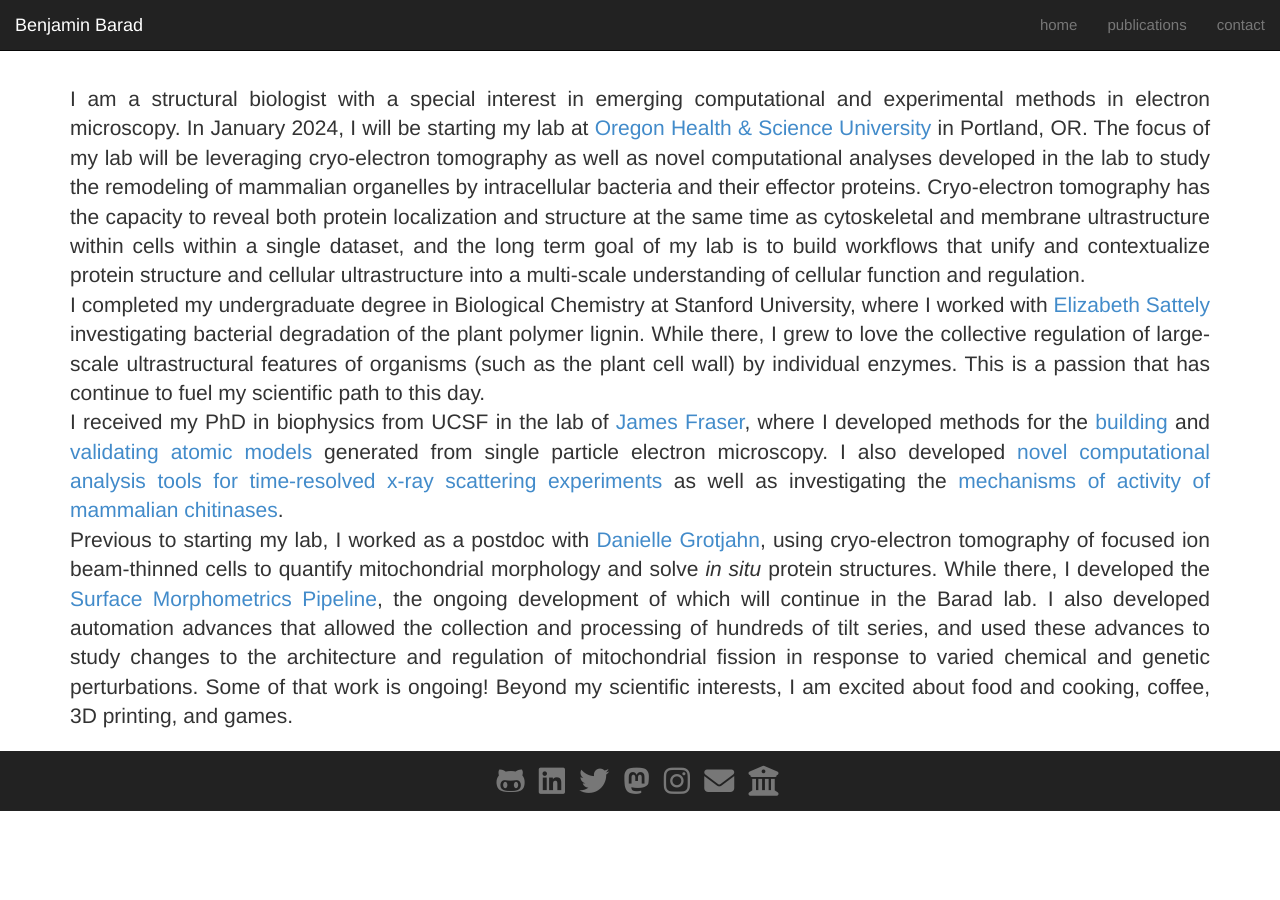
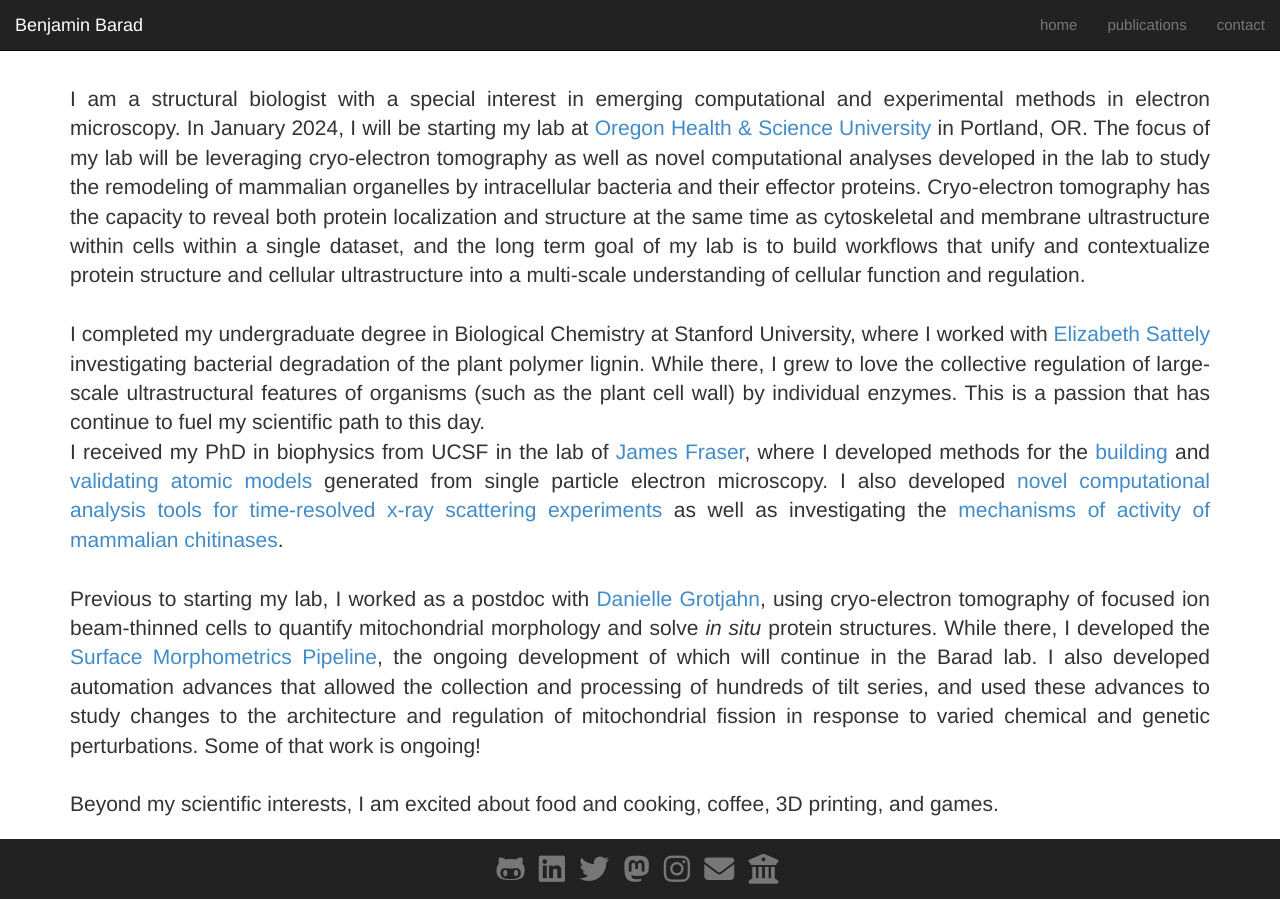
Before and after one commit to bbarad/bbarad.github.io, a Jekyll site: the page built from index.md, in a window 1280 px wide and 900 px high, scrolled down 578 px. Built offline with Jekyll 4.4.1, drawn with Linux system fonts in a browser that asks for light colours; nearby versions of some CDN libraries; before the commit the page ends 1390 px from its top, so only the background shows below that.

Commit message:
Update index.md

```diff
--- a/index.md
+++ b/index.md
@@ -11,18 +11,16 @@ group: home
 
 <p class="lead text-justify">
 
-I am a structural biologist with a special interest in emerging computational and experimental methods in electron microscopy. In January 2024, I will be starting my lab at [Oregon Health & Science University](https://www.ohsu.edu/school-of-medicine/chemical-physiology-and-biochemistry) in Portland, OR. The focus of my lab will be leveraging cryo-electron tomography as well as novel computational analyses developed in the lab to study the remodeling of mammalian organelles by intracellular bacteria and their effector proteins. Cryo-electron tomography has the capacity to reveal both protein localization and structure at the same time as cytoskeletal and membrane ultrastructure within cells within a single dataset, and the long term goal of my lab is to build workflows that unify and contextualize protein structure and cellular ultrastructure into a multi-scale understanding of cellular function and regulation. <br>
+I am a structural biologist with a special interest in emerging computational and experimental methods in electron microscopy. In January 2024, I will be starting my lab at [Oregon Health & Science University](https://www.ohsu.edu/school-of-medicine/chemical-physiology-and-biochemistry) in Portland, OR. The focus of my lab will be leveraging cryo-electron tomography as well as novel computational analyses developed in the lab to study the remodeling of mammalian organelles by intracellular bacteria and their effector proteins. Cryo-electron tomography has the capacity to reveal both protein localization and structure at the same time as cytoskeletal and membrane ultrastructure within cells within a single dataset, and the long term goal of my lab is to build workflows that unify and contextualize protein structure and cellular ultrastructure into a multi-scale understanding of cellular function and regulation. <br><br>
 
 
 I completed my undergraduate degree in Biological Chemistry at Stanford University, where I worked with [Elizabeth Sattely](http://www.stanford.edu/group/sattelygroup/cgi-bin/wordpress/) investigating bacterial degradation of the plant polymer lignin. While there, I grew to love the collective regulation of large-scale ultrastructural features of organisms (such as the plant cell wall) by individual enzymes. This is a passion that has continue to fuel my scientific path to this day. <br>
 
 
-I received my PhD in biophysics from UCSF in the lab of [James Fraser](http://fraserlab.com), where I developed methods for the [building](https://elifesciences.org/articles/17219) and [validating atomic models](https://www.nature.com/articles/nmeth.3541) generated from single particle electron microscopy. I also developed [novel computational analysis tools for time-resolved x-ray scattering experiments](https://www.nature.com/articles/s41557-019-0329-3) as well as investigating the [mechanisms of activity of mammalian chitinases](https://onlinelibrary.wiley.com/doi/10.1002/pro.3822).  <br>
+I received my PhD in biophysics from UCSF in the lab of [James Fraser](http://fraserlab.com), where I developed methods for the [building](https://elifesciences.org/articles/17219) and [validating atomic models](https://www.nature.com/articles/nmeth.3541) generated from single particle electron microscopy. I also developed [novel computational analysis tools for time-resolved x-ray scattering experiments](https://www.nature.com/articles/s41557-019-0329-3) as well as investigating the [mechanisms of activity of mammalian chitinases](https://onlinelibrary.wiley.com/doi/10.1002/pro.3822).  <br><br>
 
 
-Previous to starting my lab, I worked as a postdoc with [Danielle Grotjahn](https://www.scripps.edu/faculty/grotjahn/), using cryo-electron tomography of focused ion beam-thinned cells to quantify mitochondrial morphology and solve _in situ_ protein structures. While there, I developed the [Surface Morphometrics Pipeline](https://github.com/GrotjahnLab/surface_morphometrics), the ongoing development of which will continue in the Barad lab. I also developed automation advances that allowed the collection and processing of hundreds of tilt series, and used these advances to study changes to the architecture and regulation of mitochondrial fission in response to varied chemical and genetic perturbations. Some of that work is ongoing!
-
-
+Previous to starting my lab, I worked as a postdoc with [Danielle Grotjahn](https://www.scripps.edu/faculty/grotjahn/), using cryo-electron tomography of focused ion beam-thinned cells to quantify mitochondrial morphology and solve _in situ_ protein structures. While there, I developed the [Surface Morphometrics Pipeline](https://github.com/GrotjahnLab/surface_morphometrics), the ongoing development of which will continue in the Barad lab. I also developed automation advances that allowed the collection and processing of hundreds of tilt series, and used these advances to study changes to the architecture and regulation of mitochondrial fission in response to varied chemical and genetic perturbations. Some of that work is ongoing! <br><br>
 
 
 Beyond my scientific interests, I am excited about food and cooking, coffee, 3D printing, and games.
```
